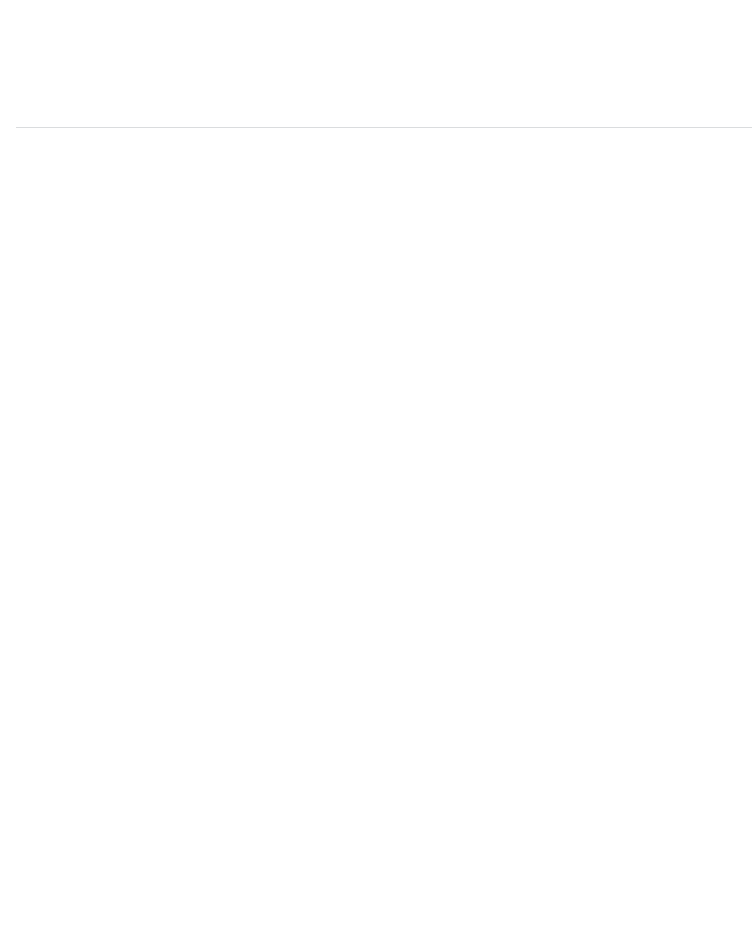
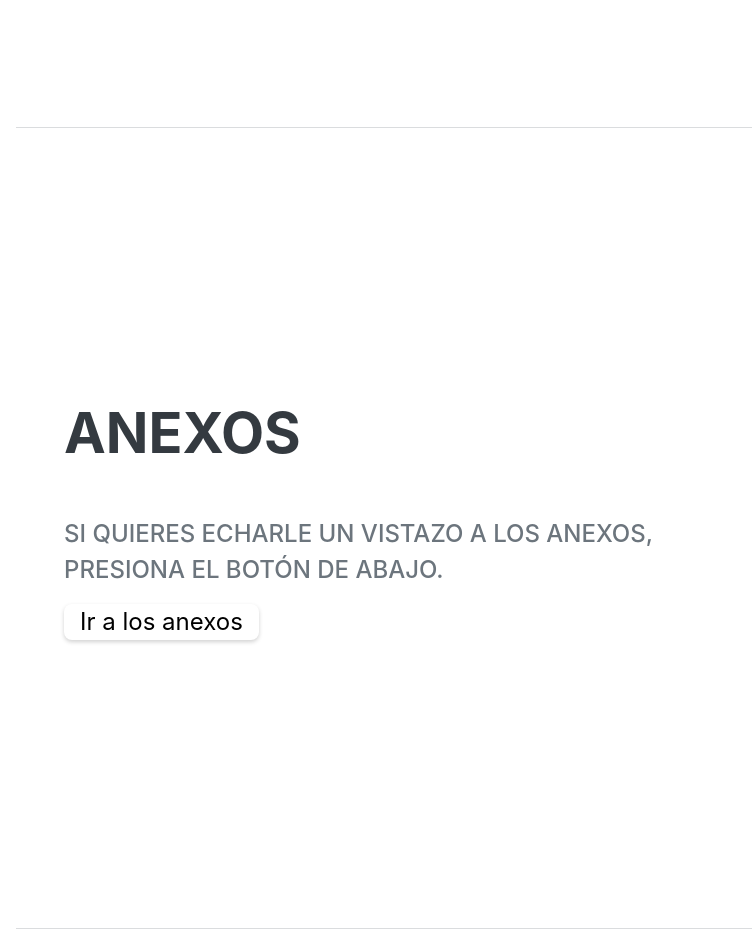
Before and after one commit to leinerdev/tesis-darney, an Angular app: page / in a window 1280 px wide. Shown: the part 3440-4369 px from the top of the page, without its empty margins (528-1280 px from the left). Before the commit the page ends 3568 px from the top, so only its background shows below. Built offline with nearby package versions, Linux system fonts and the light colour scheme; a web font is replaced by a local one.

Commit message:
New button to go anexos

```diff
--- a/angular.json
+++ b/angular.json
@@ -97,5 +97,8 @@
         }
       }
     }
+  },
+  "cli": {
+    "analytics": false
   }
 }
--- a/src/app/app.component.css
+++ b/src/app/app.component.css
@@ -0,0 +1,18 @@
+button {
+  background: transparent;
+  border-radius: .5rem;
+  padding: 0 1rem;
+  border: none;
+  box-shadow: rgba(0, 0, 0, 0.18) 0px 2px 4px;
+  transition: 200ms;
+}
+
+button:hover {
+  box-shadow: rgba(0, 0, 0, 0.24) 0px 3px 8px;
+  transform: translateY(-2px);
+}
+
+button:active {
+  box-shadow: rgba(0, 0, 0, 0.18) 0px 2px 4px;
+  transform: translateY(0px);
+}
--- a/src/app/app.component.html
+++ b/src/app/app.component.html
@@ -39,7 +39,7 @@
           <a class="nav-link js-scroll-trigger" href="#resultados">Resultados</a>
         </li>
         <li class="nav-item">
-          <a class="nav-link js-scroll-trigger" href="https://drive.google.com/drive/folders/1h8v2bEPN4lvG3qL92S1tNFK1YWNS36Of?usp=sharing" target="_blank">Anexos</a>
+          <a class="nav-link js-scroll-trigger" href="#anexos">Anexos</a>
         </li>
       </ul>
     </div>
@@ -187,6 +187,16 @@
       </div>
     </section>
     <hr class="m-0" />
+    <section class="resume-section" id="anexos">
+      <div class="resume-section-content">
+        <h2 class="mb-5">Anexos</h2>
+        <div class="subheading mb-3">Si quieres echarle un vistazo a los anexos, presiona el botón de abajo.</div>
+        <div class="subheading mb-3">
+          <button (click)="goToDrive()">Ir a los anexos</button>
+        </div>
+      </div>
+    </section>
+    <hr class="m-0" />
   </div>
   <!-- Bootstrap core JS-->
   <script src="https://cdn.jsdelivr.net/npm/bootstrap@5.1.3/dist/js/bootstrap.bundle.min.js"></script>
--- a/src/app/app.component.ts
+++ b/src/app/app.component.ts
@@ -7,4 +7,8 @@ import { Component } from '@angular/core';
 })
 export class AppComponent {
   title = 'tesis-darney';
+
+  goToDrive() {
+    window.open('https://drive.google.com/drive/folders/1h8v2bEPN4lvG3qL92S1tNFK1YWNS36Of?usp=sharing', '_blank');
+  }
 }
```
